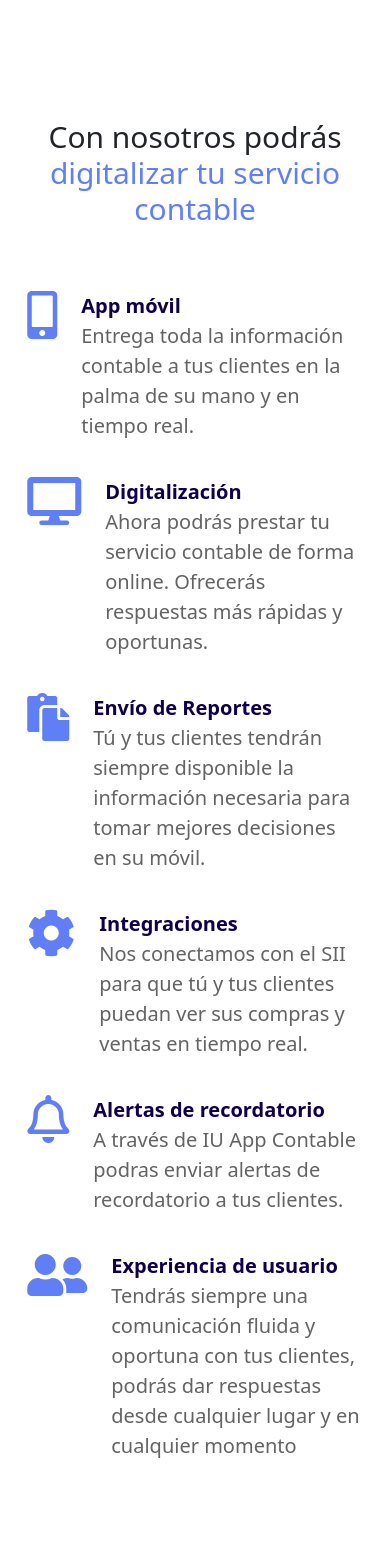
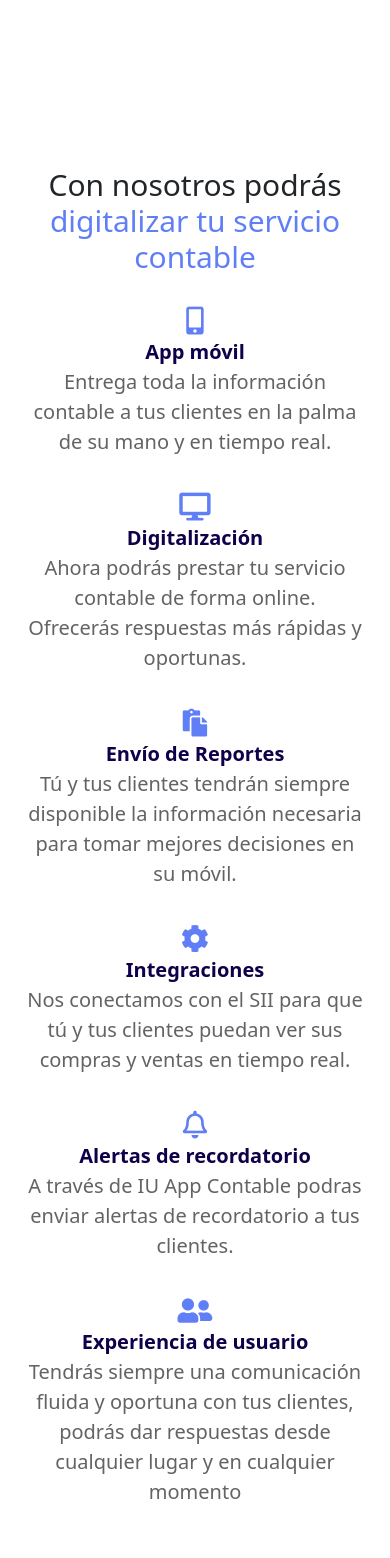
Before and after one commit to Million-Solutions/iu-lading, an Angular app: page /home in a window 390 px wide. Shown: the part 7130-8688 px from the top of the page. Built offline with nearby package versions, Linux system fonts and the light colour scheme.

Commit message:
Design corrections - landing

```diff
--- a/src/app/pages/home-landing/home-landing.component.html
+++ b/src/app/pages/home-landing/home-landing.component.html
@@ -7,7 +7,7 @@
       <p class="my-4 color-3 fs-5 fw-500">
         ¡Digitaliza tus servicios y obtén más rapidez y eficiencia para atender a muchos más clientes! IU App Contable es una plataforma y App que te permitirá maximizar y agilizar el intercambio de información con tus clientes.
       </p>
-      <a class="btn btn-1 rounded-pill" href="#form">¡Quiero saber más!</a>
+      <a class="btn btn-1 rounded-pill" (click)="ScrollIntoView('#digitalInt')">¡Quiero saber más!</a>
     </div>
     <div class="col-xxl-5 col-lg-6 col-md-8 col-12">
       <img src="assets/img/landing/viewsAppImage.svg" width="100%" style="object-fit: contain;" alt="viewsAppImage">
@@ -19,6 +19,7 @@
     <img width="110px" src="assets/img/logo.svg" alt="logo"/>
     <span class="fs-5 fw-500 color-1">se integra con</span>
     <img width="40px" src="assets/img/Logo_de_Servicio_de_Impuestos_Internos.png" alt="logoSii"/>
+    <p id="digitalInt"></p>
   </section>
 
   <!-- ligthBlue panel -->
@@ -31,8 +32,8 @@
         IU App Contable es el partner tecnológico que todo contador independiente y estudio contable necesita para lograr que su negocio siga creciendo.
         Es una plataforma y app móvil en la nube intuitiva, interactiva y muy versátil para hacer más eficiente la entrega de tu servicio contable.
       </p>
-      <button class="btn-1 rounded-pill">¡Quiero saber más!</button>
-    </section>
+      <button class="btn-1 rounded-pill" (click)="ScrollIntoView('#bestOption')">¡Quiero saber más!</button>
+  </section>
     <section class="container text-lg-start text-center">
       <section class="d-flex justify-content-between align-items-center flex-wrap mt-5">
         <div class="col-xxl-4 col-xl-5 col-lg-6 col-sm-10 col-12 mx-auto">
@@ -68,6 +69,7 @@
         </div>
         <div class="col-xxl-5 col-lg-6 col-sm-10 col-12 mx-auto">
           <img src="assets/img/landing/mobileViewSecondaryCircleBehind.svg" width="100%" alt="mobileViewSecondaryCircleBehind" />
+          <p id="bestOption"></p>
         </div>
       </section>
     </section>
@@ -137,45 +139,45 @@
   </section>
 
   <!-- digitalize service -->
-  <h2 class="text-center fs-7 mb-5 mx-4" style="margin-top: calc(1vh * 20);">Con nosotros podrás <span class="color-1">digitalizar tu servicio contable</span></h2>
+  <h2 class="text-center fs-7 mb-3 mb-lg-5 mx-4" style="margin-top: calc(1vh * 20);">Con nosotros podrás <span class="color-1">digitalizar tu servicio contable</span></h2>
   <div class="container d-flex flex-wrap justify-content-around gap-1">
-    <div class="col-11 col-lg-4 d-flex mt-3">
-      <i class="fas fa-mobile-alt fa-3x color-1 me-4"></i>
+    <div class="col-11 col-lg-4 d-column d-lg-flex text-center text-lg-start mt-3 justify-content-center">
+      <i class="fas fa-mobile-alt fs-1 color-1 me-0 me-lg-4"></i>
       <div>
         <span class="fs-5 fw-700 color-2">App móvil</span>
         <p class="fs-5 color-3 fw-500">Entrega toda la información contable a tus clientes en la palma de su mano y en tiempo real.</p>
       </div>
     </div>
-    <div class="col-11 col-lg-4 d-flex mt-3">
-      <i class="fas fa-desktop fa-3x color-1 me-4"></i>
+    <div class="col-11 col-lg-4 d-column d-lg-flex text-center text-lg-start mt-3">
+      <i class="fas fa-desktop fs-1 color-1 me-0 me-lg-4"></i>
       <div>
         <span class="fs-5 fw-700 color-2">Digitalización</span>
         <p class="fs-5 color-3 fw-500">Ahora podrás prestar tu servicio contable de forma online. Ofrecerás respuestas más rápidas y oportunas.</p>
       </div>
     </div>
-    <div class="col-11 col-lg-4 d-flex mt-3">
-      <i class="fas fa-paste fa-3x color-1 me-4"></i>
+    <div class="col-11 col-lg-4 d-column d-lg-flex text-center text-lg-start mt-3">
+      <i class="fas fa-paste fs-1 color-1 me-0 me-lg-4"></i>
       <div>
         <span class="fs-5 fw-700 color-2">Envío de Reportes</span>
         <p class="fs-5 color-3 fw-500">Tú y tus clientes tendrán siempre disponible la información necesaria para tomar mejores decisiones en su móvil.</p>
       </div>
     </div>
-    <div class="col-11 col-lg-4 d-flex mt-3">
-      <i class="fas fa-cog fa-3x color-1 me-4"></i>
+    <div class="col-11 col-lg-4 d-column d-lg-flex text-center text-lg-start mt-3">
+      <i class="fas fa-cog fs-1 color-1 me-0 me-lg-4"></i>
       <div>
         <span class="fs-5 fw-700 color-2">Integraciones</span>
         <p class="fs-5 color-3 fw-500">Nos conectamos con el SII para que tú y tus clientes puedan ver sus compras y ventas en tiempo real.</p>
       </div>
     </div>
-    <div class="col-11 col-lg-4 d-flex mt-3">
-      <i class="far fa-bell fa-3x color-1 me-4"></i>
+    <div class="col-11 col-lg-4 d-column d-lg-flex text-center text-lg-start mt-3">
+      <i class="far fa-bell fs-1 color-1 me-0 me-lg-4"></i>
       <div>
         <span class="fs-5 fw-700 color-2">Alertas de recordatorio</span>
         <p class="fs-5 color-3 fw-500">A través de IU App Contable podras enviar alertas de recordatorio a tus clientes.</p>
       </div>
     </div>
-    <div class="col-11 col-lg-4 d-flex mt-3">
-      <i class="fas fa-user-friends fa-3x color-1 me-4"></i>
+    <div class="col-11 col-lg-4 d-column d-lg-flex text-center text-lg-start mt-3">
+      <i class="fas fa-user-friends fs-1 color-1 me-0 me-lg-4"></i>
       <div>
         <span class="fs-5 fw-700 color-2">Experiencia de usuario</span>
         <p class="fs-5 color-3 fw-500">Tendrás siempre una comunicación fluida y oportuna con tus clientes, podrás dar respuestas desde cualquier lugar y en cualquier momento</p>
@@ -435,8 +437,8 @@
 
   <!-- What our clients say -->
   <h2 class="fs-7 text-center" style="margin-top: calc(1vh * 14)">Lo que dicen nuestros clientes</h2>
-  <section class="d-flex flex-wrap justify-content-around mx-3">
-    <div class="shadow-1 rounded-16 mt-5 p-5 bg-clients" style="width: 511px;">
+  <section class="d-flex flex-wrap justify-content-center gap-4">
+    <div class="shadow-1 rounded-16 mt-3 p-5 bg-clients" style="width: 511px;">
       <div class="d-flex justify-content-between">
         <i class="fas fa-quote-right fa-2x"></i>
         <img src="../../../assets/img/landing/five.svg" alt="five" width="100px" class="imgFilter">
@@ -445,7 +447,7 @@
       <p class="fw-500">Contador independiente</p>
       <p>Gracias a este software he mejorado la experiencia de usuario de mis clientes, ellos reciben todo lo que necesitan a través de IU App. Al entregarle una app a mis clientes hemos resuelto un gran problema</p>
     </div>
-    <div class="shadow-1 rounded-16 mt-5 p-5" style="width: 511px;">
+    <div class="shadow-1 rounded-16 mt-3 p-5" style="width: 511px;">
       <div class="d-flex justify-content-between">
         <i class="fas fa-quote-right fa-2x"></i>
         <img src="../../../assets/img/landing/five.svg" alt="five" width="100px" class="imgFilter">
@@ -454,7 +456,7 @@
       <p class="fw-500">Contador auditor</p>
       <p>Por fin los contadores contamos con una herramienta que nos facilita el flujo de trabajo y interacción con nuestros clientes, nos permitió digital nuestros servicios y mantener una comunicación fluida con ellos</p>
     </div>
-    <div class="shadow-1 rounded-16 mt-5 p-5 bg-clients" style="width: 511px;">
+    <div class="shadow-1 rounded-16 mt-3 p-5 bg-clients" style="width: 511px;">
       <div class="d-flex justify-content-between">
         <i class="fas fa-quote-right fa-2x"></i>
         <img src="../../../assets/img/landing/five.svg" alt="five" width="100px" class="imgFilter">
@@ -463,7 +465,7 @@
       <p class="fw-500">Contador independiente</p>
       <p>IU App Contable hizo posible que mi negocio contable. Hoy tengo más clientes y están felices con el servicio que entrego</p>
     </div>
-    <div class="shadow-1 rounded-16 mt-5 p-5" style="width: 511px;">
+    <div class="shadow-1 rounded-16 mt-3 p-5" style="width: 511px;">
       <div class="d-flex justify-content-between">
         <i class="fas fa-quote-right fa-2x"></i>
         <img src="../../../assets/img/landing/five.svg" alt="five" width="100px" class="imgFilter">
@@ -472,7 +474,7 @@
       <p class="fw-500">Contador auditor</p>
       <p>Desde que uso IU App puedo administrar mejor mi tiempo, organizo mejor la comunicación con mis clientes y digitalizamos nuestros servicios contables y de remuneraciones entregándoles un servicio de calidad.</p>
     </div>
-    <div class="shadow-1 rounded-16 mt-5 p-5 bg-clients" style="width: 511px;">
+    <div class="shadow-1 rounded-16 mt-3 p-5 bg-clients" style="width: 511px;">
       <div class="d-flex justify-content-between ">
         <i class="fas fa-quote-right fa-2x"></i>
         <img src="../../../assets/img/landing/five.svg" alt="five" width="100px" class="imgFilter">
@@ -481,7 +483,7 @@
       <p class="fw-500">Contador auditor</p>
       <p>IU App le dio ventajas competitivas a mi negocio, ahora ofrezco un servicio contable digital a mis clientes y me permite tener el control de mi empresa de contabilidad.</p>
     </div>
-    <div class="shadow-1 rounded-16 mt-5 p-5" style="width: 511px;">
+    <div class="shadow-1 rounded-16 mt-3 p-5" style="width: 511px;">
       <div class="d-flex justify-content-between ">
         <i class="fas fa-quote-right fa-2x"></i>
         <img src="../../../assets/img/landing/five.svg" alt="five" width="100px" class="imgFilter">
@@ -498,11 +500,8 @@
       <div class="d-flex flex-wrap align-items-center">
         <h2 class="me-4 fs-7 fw-500">¡Conversemos!</h2>
         <div>
-          <button class="ms-0 ms-md-4 py-3 my-2" [ngClass]="letsTalk ? 'button-form-active' : 'button-form-inactive'" (click)="letsTalk = true">
+          <button class="ms-0 ms-md-4 py-3 my-2 button-form-active">
             <i class="px-3 fs-5 fas fa-calendar-alt">&nbsp;&nbsp;&nbsp;<span> Programar una reunión</span></i>
-          </button>
-          <button class="ms-0 ms-md-4 py-3 my-2" [ngClass]="!letsTalk ? 'button-form-active' : 'button-form-inactive'" (click)="letsTalk = false">
-            <i class="px-3 fs-5 fab fa-whatsapp">&nbsp;&nbsp;&nbsp;<span> Chat por Whatsapp</span></i>
           </button>
         </div>
       </div>
@@ -540,7 +539,7 @@
         </div>
         <div class="mt-4 d-flex justify-content-between flex-wrap">
           <p class="col-12 col-lg-8"><small>Al continuar, acepto <strong><a href="" class="text-dark"> políticas y condiciones y política de privacidad</a></strong></small></p>
-          <button class="col-12 col-lg-4 btn-1 rounded-pill" type="submit">{{letsTalk ? 'Enviar y programar reunión' : 'Contactame por WhatsApp'}}</button>
+          <button class="col-12 col-lg-4 btn-1 rounded-pill" type="submit">Enviar y programar reunión</button>
         </div>
       </form>
     </div>
--- a/src/app/pages/home-landing/home-landing.component.scss
+++ b/src/app/pages/home-landing/home-landing.component.scss
@@ -80,7 +80,7 @@
 }
 .accordion-button::after {
     margin-left: 15px;
-    border: 3px solid #1A1A1A;
+    border: 2px solid #1A1A1A;
     border-radius: 50px;
     padding: 10px;
     background-size: 15px;
--- a/src/app/pages/home-landing/home-landing.component.ts
+++ b/src/app/pages/home-landing/home-landing.component.ts
@@ -7,10 +7,12 @@ import { Component, OnInit } from '@angular/core';
 })
 export class HomeLandingComponent implements OnInit {
   str = 'Mensual'
-  letsTalk = true
   price = ['$35.000','$65.000','$90.000']
 
   constructor() {}
   ngOnInit(): void {}
 
+  ScrollIntoView(elem: string) {
+    document.querySelector(elem)!.scrollIntoView({ behavior: 'smooth', block: 'start' });
+  }
 }
```
Also changed, not shown: src/styles.scss (+16 -0 lines).
